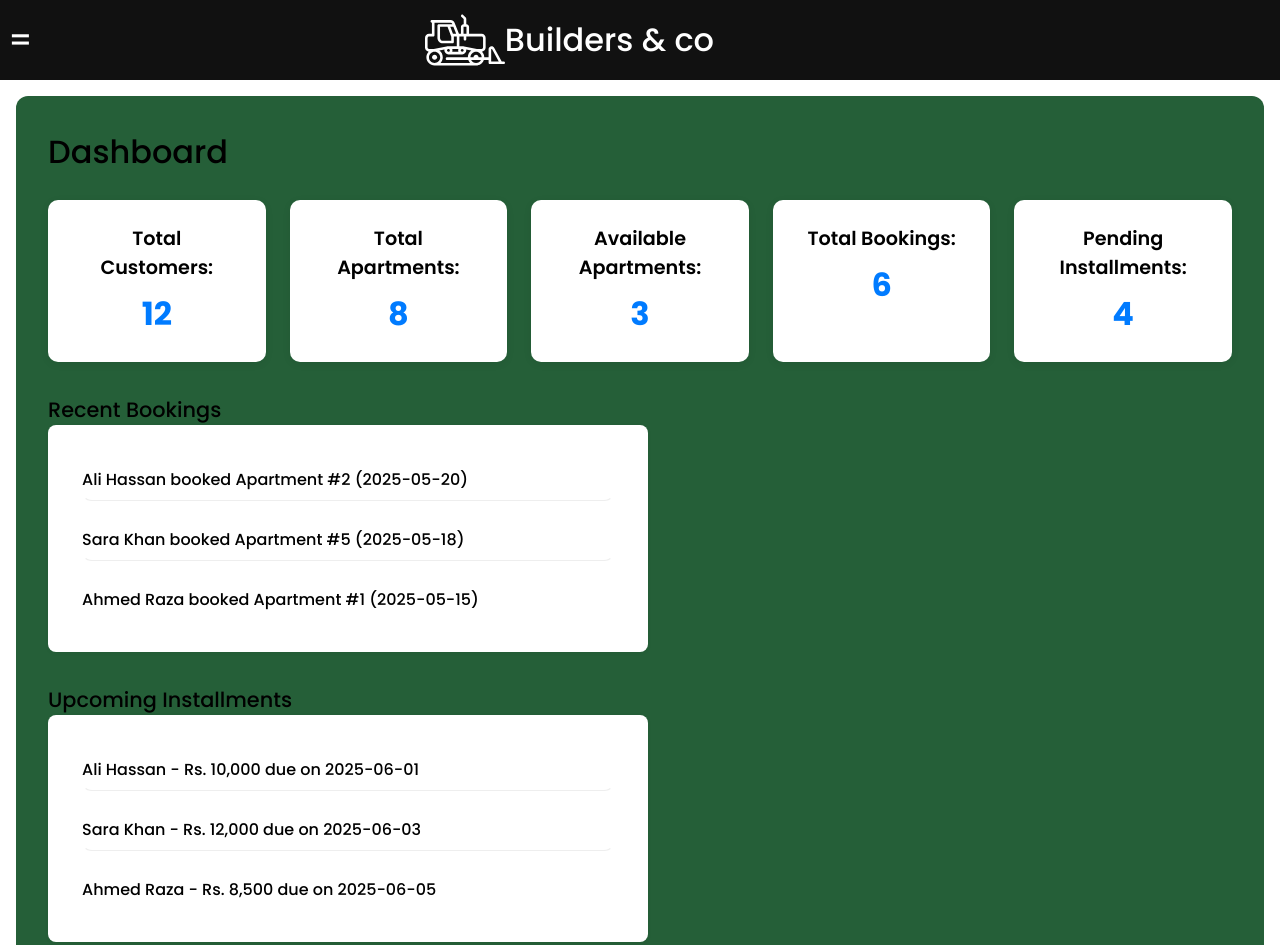
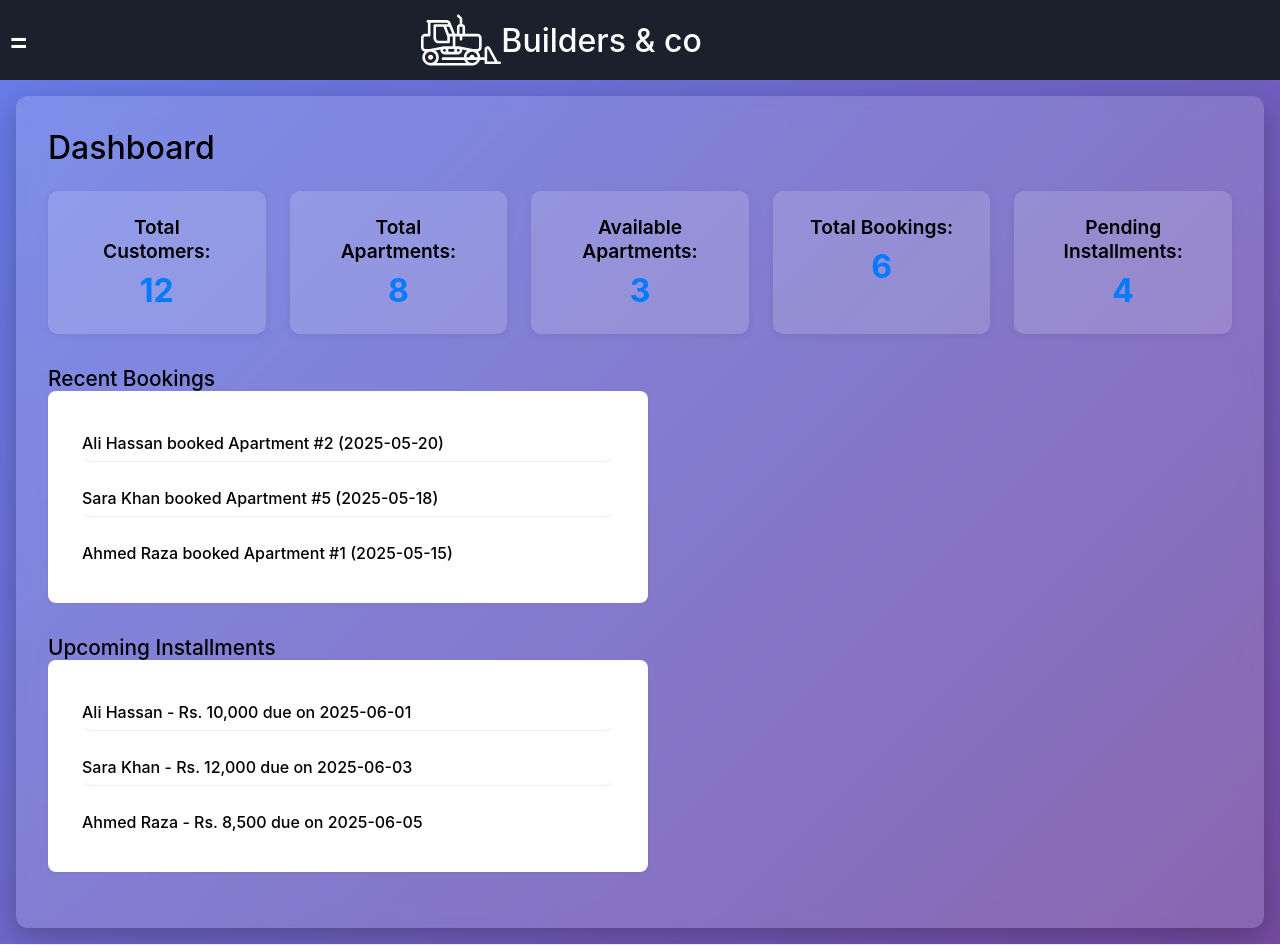
Before and after one commit to WahajGul/apartment-booking-system, a plain HTML site: page frontEnd/index.html in a window 1280 px wide. Shown: the top 945 px of the page. Drawn offline with Linux system fonts and the light colour scheme; no server answers.

Commit message:
changed colors

```diff
--- a/frontEnd/style.css
+++ b/frontEnd/style.css
@@ -4,20 +4,28 @@
     margin: 0;
     padding: 0;
     box-sizing: border-box;
-    font-family: "Poppins", sans-serif;
+    font-family: 'Inter', sans-serif;
     font-weight: 500;
     font-style: normal;
 }
 
 body {
-    background: #fff;
+    background: linear-gradient(135deg, #667eea 0%, #764ba2 100%);
+    min-height: 100vh;
+    /* Assuming Inter font for consistency */
+    /* A pleasant gradient background */
 }
 
 header {
     top: 0;
     width: 100%;
-    background: #111;
+    /* background: #111; */
+    position: sticky;
+    top: 0;
+    background-color: #1a202c;
+    /* A dark, almost black background for the header */
     display: flex;
+    z-index: 999;
 }
 
 header .logo {
@@ -104,7 +112,10 @@ li.active>button {
 
 .main section {
     width: 100%;
-    background: #255f38;
+    background-color: rgba(255, 255, 255, 0.15);
+    box-shadow: 0 10px 30px rgba(0, 0, 0, 0.25);
+    backdrop-filter: blur(10px);
+    /* Frosted glass effect */
     border-radius: 12px;
     padding: 2rem;
     margin: 1rem;
@@ -220,9 +231,11 @@ form button:hover {
 }
 
 .dashboard-cards .card {
-  background: #fff;
+    /* background: #fff; */
+
+    background-color: rgba(255, 255, 255, 0.15);
     border-radius: 10px;
-  box-shadow: 0 2px 8px rgba(0,0,0,0.07);
+    box-shadow: 0 2px 8px rgba(0, 0, 0, 0.07);
     padding: 1.5rem 2rem;
     font-size: 1.2rem;
     font-weight: 600;
@@ -251,7 +264,7 @@ form button:hover {
 #upcomingInstallments {
     background: #fff;
     border-radius: 8px;
-  box-shadow: 0 1px 4px rgba(0,0,0,0.05);
+    box-shadow: 0 1px 4px rgba(0, 0, 0, 0.05);
     padding: 1rem 1.5rem;
     margin-bottom: 1.5rem;
     list-style: none;
```
Lines whose indentation alone changed are shown as unchanged.
